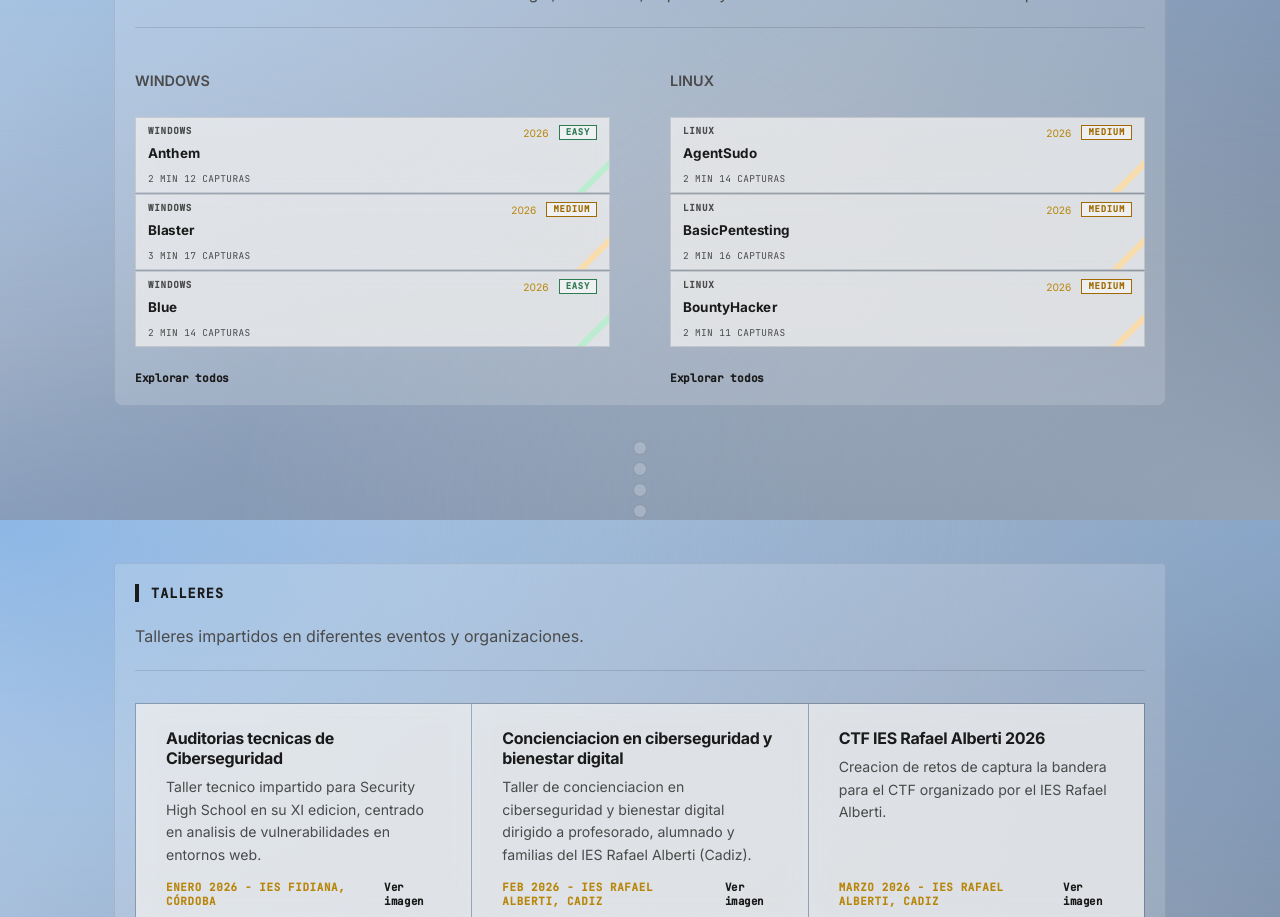
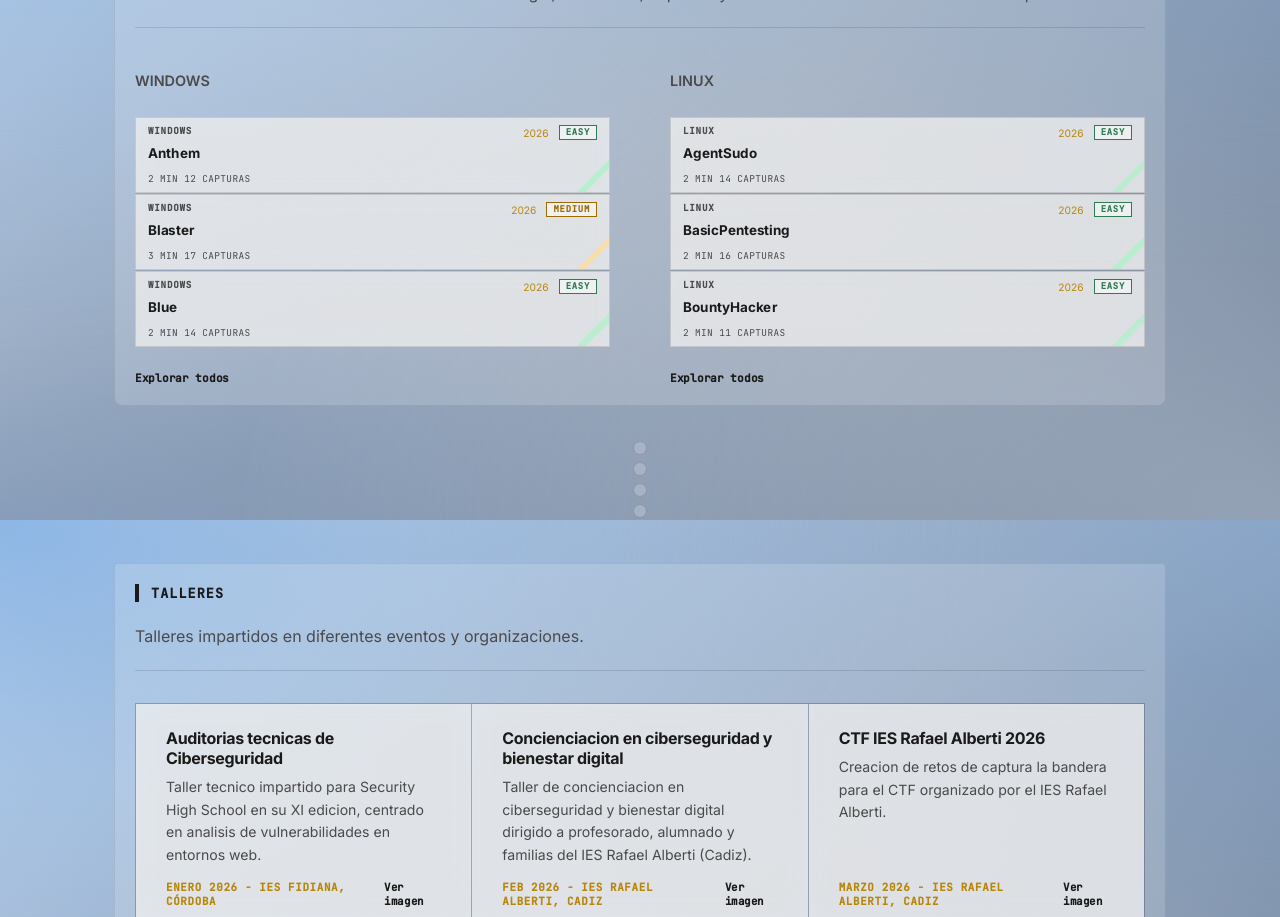
Before and after one commit to asier-toraya/portfolio, a React (Vite) app: page / in a window 1280 px wide. Shown: the part 1880-2797 px from the top of the page. Built offline with nearby package versions, Linux system fonts and the light colour scheme.

Commit message:
Update Linux difficulties

```diff
--- a/src/content/technicalContent.js
+++ b/src/content/technicalContent.js
@@ -6,13 +6,22 @@ const writeUpImageFiles = import.meta.glob("../../writeups/**/*.{png,jpg,jpeg,gi
 });
 
 const writeUpDifficultyBySlug = {
+  agentsudo: "easy",
   anthem: "easy",
+  basicpentesting: "easy",
   blaster: "medium",
   blue: "easy",
+  bountyhacker: "easy",
+  brooklynninenine: "easy",
+  easypeasy: "easy",
   ice: "easy",
+  kenobi: "easy",
   library: "medium",
+  poster: "easy",
   relevant: "medium",
+  rootme: "easy",
   retro: "hard",
+  startup: "easy",
   techsupport: "easy",
 };
 
```
